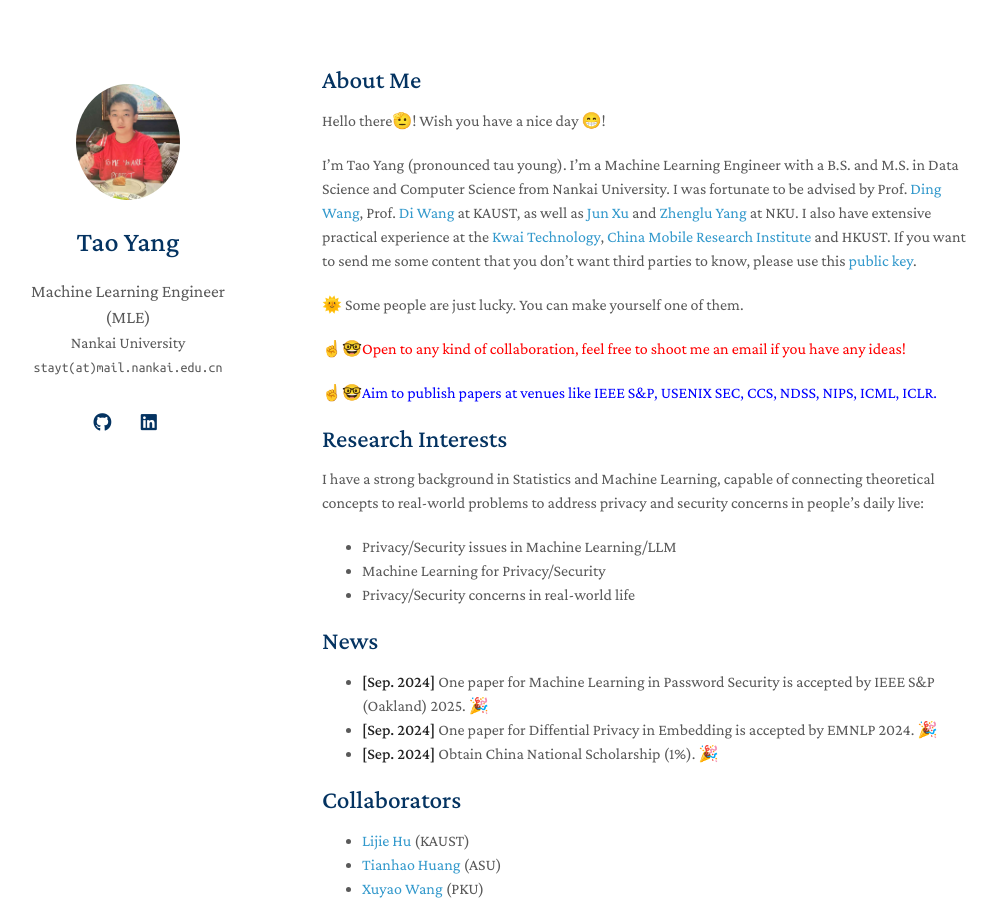
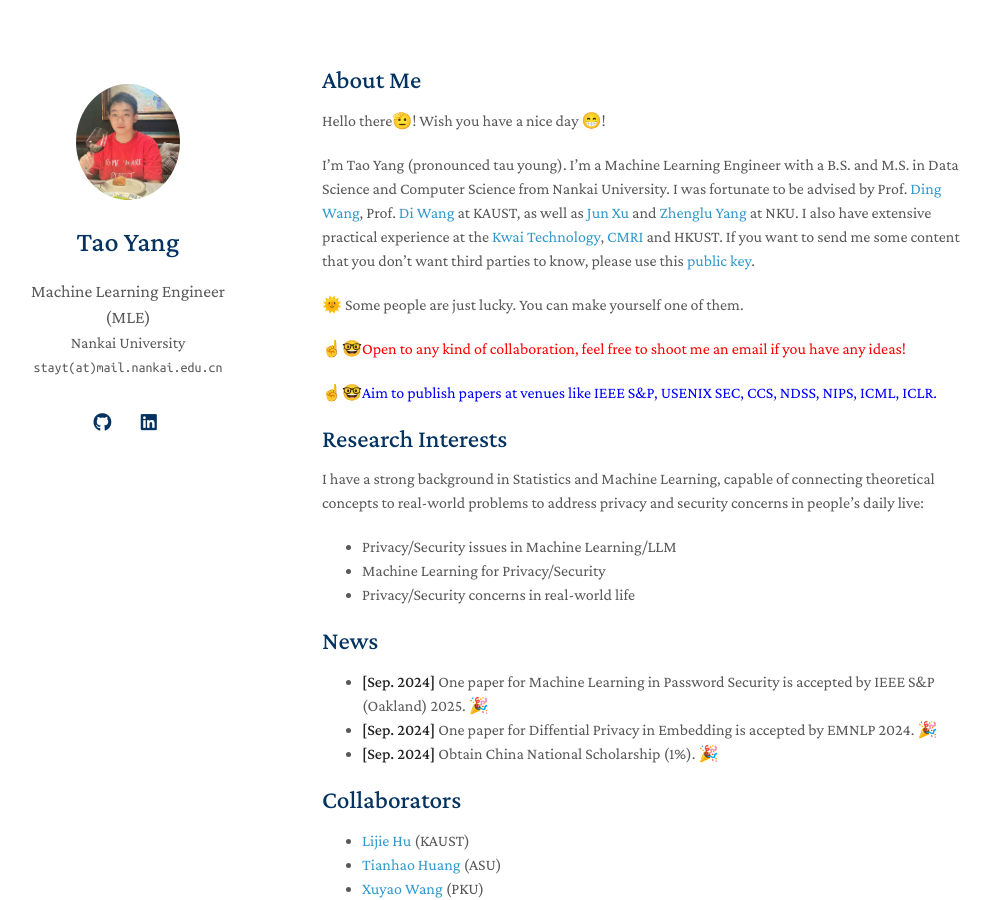
Before and after one commit to stayt1/stayt1.github.io, a Jekyll site: the page built from index.md, in a window 1280 px wide and 900 px high. Shown: the whole window, without its empty margins (148-1145 px from the left). Built offline with Jekyll 4.4.1, drawn with Linux system fonts in a browser that asks for light colours; a style sheet for code colours, icons or effects is not loaded; our own code applies the rules of GitHub Pages for plain Markdown files.

Commit message:
Update index.md

```diff
--- a/index.md
+++ b/index.md
@@ -6,7 +6,7 @@ layout: homepage
 
 Hello there🫡! Wish you have a nice day 😁!
 
-I'm Tao Yang (pronounced tau young). I'm a Machine Learning Engineer with a B.S. and M.S. in Data Science and Computer Science from Nankai University. I was fortunate to be advised by Prof. [Ding Wang](http://wangdingg.weebly.com/), Prof. [Di Wang](https://shao3wangdi.github.io/) at KAUST, as well as [Jun Xu](https://csjunxu.github.io/) and [Zhenglu Yang](https://bigdata.nankai.edu.cn/yangzl/list.htm) at NKU. I also have extensive practical experience at the [Kwai Technology](https://www.kwai.com/), [China Mobile Research Institute](https://cmri.chinamobile.com/) and HKUST. If you want to send me some content that you don't want third parties to know, please use this [public key](https://stayt1.github.io/assets/files/public_key.txt).
+I'm Tao Yang (pronounced tau young). I'm a Machine Learning Engineer with a B.S. and M.S. in Data Science and Computer Science from Nankai University. I was fortunate to be advised by Prof. [Ding Wang](http://wangdingg.weebly.com/), Prof. [Di Wang](https://shao3wangdi.github.io/) at KAUST, as well as [Jun Xu](https://csjunxu.github.io/) and [Zhenglu Yang](https://bigdata.nankai.edu.cn/yangzl/list.htm) at NKU. I also have extensive practical experience at the [Kwai Technology](https://www.kwai.com/), [CMRI](https://cmri.chinamobile.com/) and HKUST. If you want to send me some content that you don't want third parties to know, please use this [public key](https://stayt1.github.io/assets/files/public_key.txt).
 
 🌞 Some people are just lucky. You can make yourself one of them.
 <p style="color: red;">☝🤓Open to any kind of collaboration, feel free to shoot me an email if you have any ideas!</p>
```
